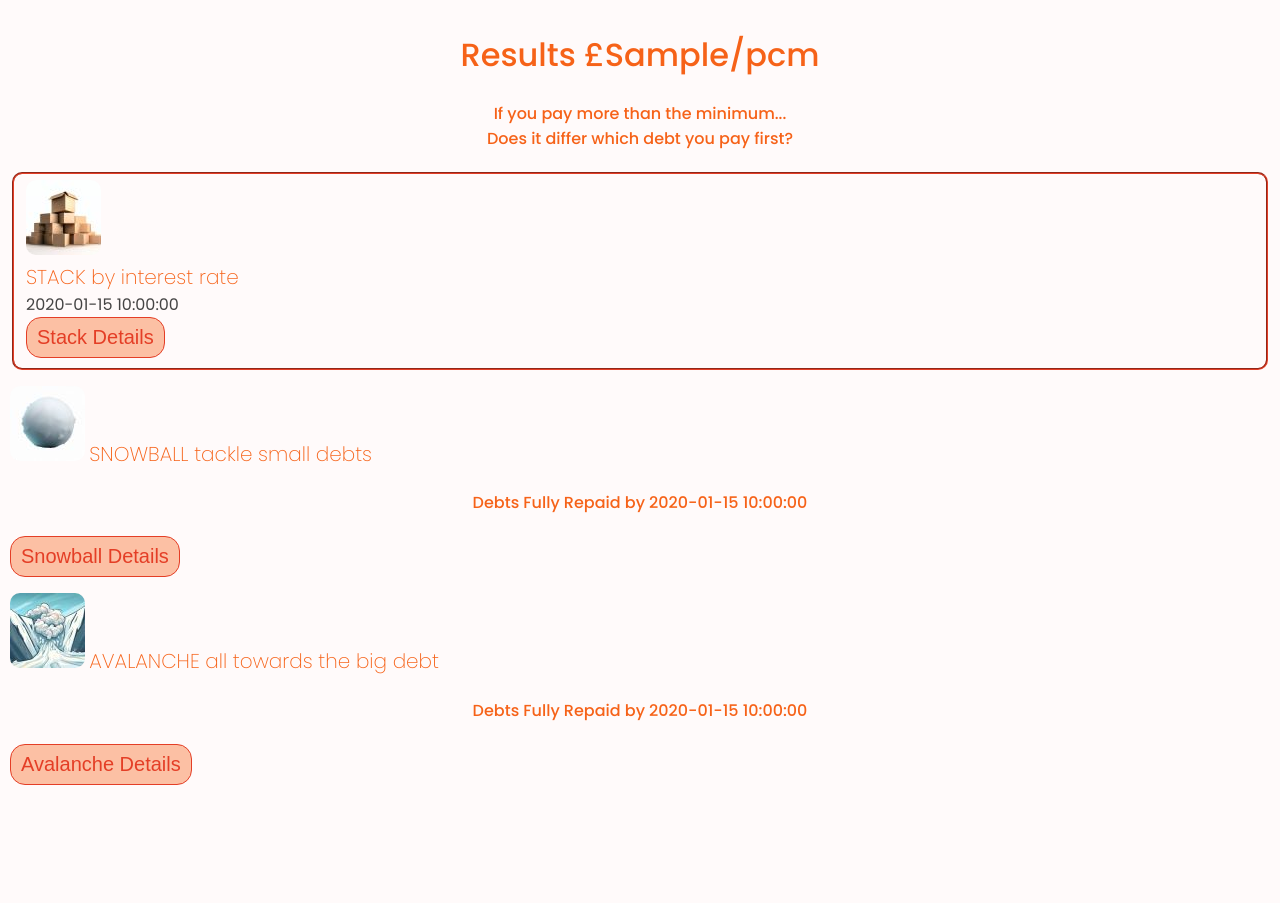
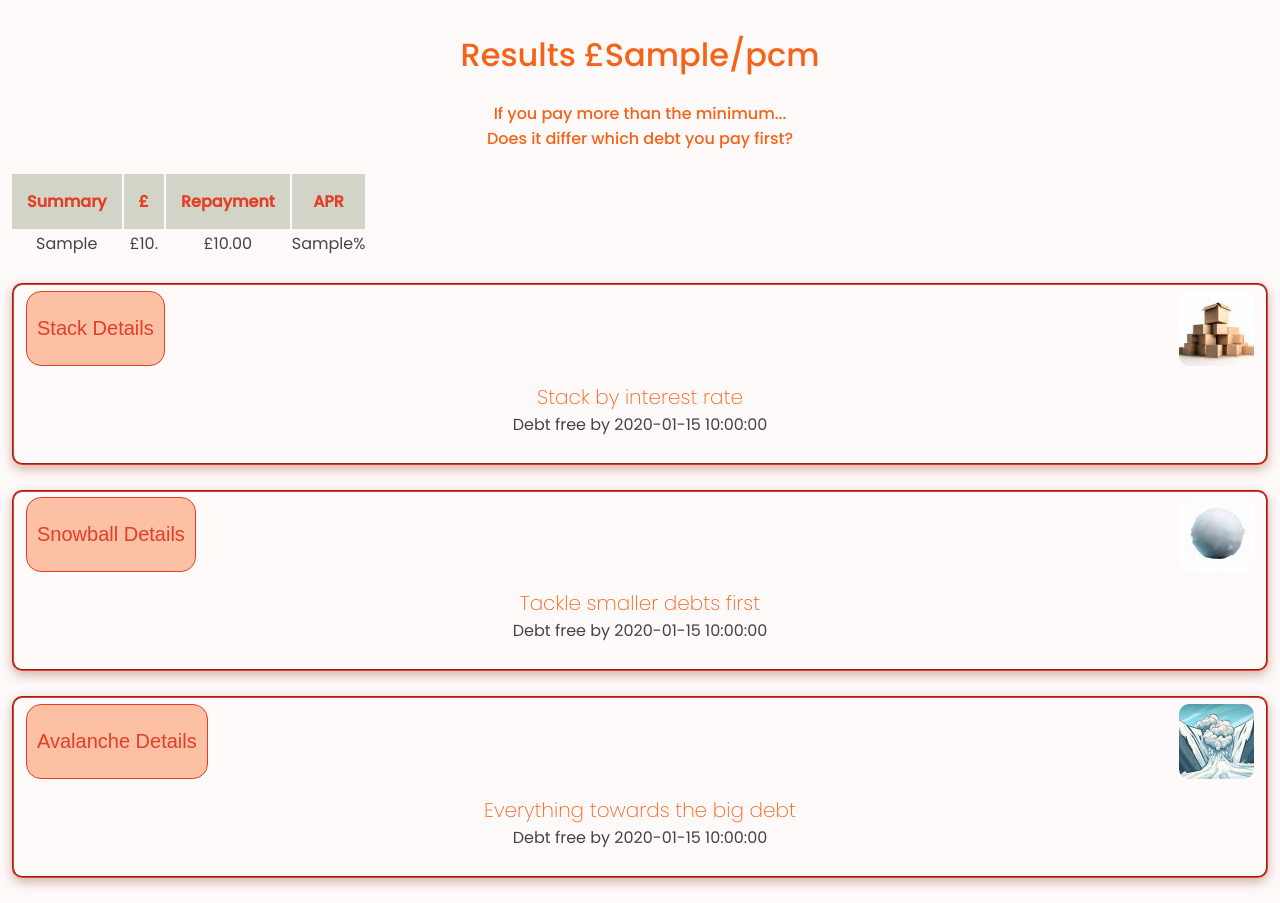
Before and after one commit to annwyl21/debt_comparison, a Flask app: template application/templates/results.html in a window 1280 px wide. Before the commit the page ends 785 px from the top, so only its background shows below. Run offline with Flask 3, Linux system fonts and the light colour scheme; the template is opened without the code that fills it: most values are stand-ins (such as "Sample title", 1, 10 or a date in 2020).

Commit message:
style for results page commited

```diff
--- a/application/static/styles/style.css
+++ b/application/static/styles/style.css
@@ -121,6 +121,7 @@ tr {
 fieldset {
 	border-radius: 10px;
 	border-color: var(--links);
+	box-shadow: 0 4px 12px 0 rgba(124, 39, 3, 0.35);
 }
 
 input {
@@ -160,4 +161,10 @@ input::placeholder {
 	flex-direction: column;
 }
 
+.display_results {
+	display:flex;
+	flex-direction: row;
+	justify-content: space-between;
+}
+
 /* mobile first 385*/
--- a/application/templates/results.html
+++ b/application/templates/results.html
@@ -8,95 +8,131 @@
         <h4>If you pay more than the minimum...<br>Does it differ which debt you pay first?</h4>
     </div>
 
+    <div>
+
+        <table class="summary">
+			<tr>
+				<th>Summary</th>
+				<th>&pound;</th>
+				<th>Repayment</th>
+				<th>APR</th>
+			</tr>
+			{% for debt_obj in results.get_debt_collection() %}
+			<tr>
+				<td>{{ debt_obj.get_identifier() }}</td>
+				<td>&pound;{{ debt_obj.get_amount() }}.</td>
+				<td>&pound;{{  '%.2f' % debt_obj.get_repayment() }}</td>
+				<td>{{ debt_obj.get_interest() }}%</td>
+			</tr>
+			{% endfor %}
+		</table>
+        <br>
+    </div>
+
     <div class="results">
         <fieldset>
-
-        <div class="action">
+            <div class="results">
+                <div class="display_results">
+                    <button id="repaymentDetail" class="btn"><a href="./stack">Stack Details</a></button>
                     <img src="{{ url_for('static', filename='images/box_stacksmall.jpg') }}">
                 </div>
-        <div class="action">
-            <span>STACK by interest rate</span><br>
-            {{ results.get_stack_time() }}
             </div>
 
+            <div style="text-align: center;">
+                <p><span>Stack by interest rate</span><br>
+                Debt free by {{ results.get_stack_time() }}</p>
+            </div>
 
+            <div>
+                <!-- add graph -->
+            </div>
 
+            <div>
                 {% for approach, details in results.get_debt_dict().items() %}
                     {% if approach == 'stack' %}
                         <table>
-                    <tr>
-                        <th>Debt Name</th>
-                        <th>Repaid in Full</th>
-                    </tr>
                             {% for debt, repay_time in details.items() %}
                             <tr>
-                        <td>{{ debt }}</td>
-                        <td>{{ repay_time }} months</td>
+                                <td style="text-align: left;">{{ debt }}:</td>
+                                <td style="text-align: left;">{{ repay_time }} months</td>
                             </tr>
                             {% endfor %}
                         </table>
-
                     {% endif %}
                 {% endfor %}
+            </div>
+        </fieldset>
 
-        <button id="repaymentDetail" class="btn"><a href="./stack">Stack Details</a></button>
-    </fieldset>
+        <br>
+
+        <fieldset>
+            <div class="results">
+                <div class="display_results">
+                    <button id="repaymentDetail" class="btn"><a href="./snowball">Snowball Details</a></button>
+                    <img src="{{ url_for('static', filename='images/snowball_small.jpg') }}">
+                </div>
+            </div>
+
+            <div style="text-align: center;">
+                <p><span>Tackle smaller debts first</span><br>
+                Debt free by {{ results.get_snowball_time() }}</p>
             </div>
 
             <div>
+                <!-- add graph -->
+            </div>
 
-        <p><img src="{{ url_for('static', filename='images/snowball_small.jpg') }}">
-        <span>SNOWBALL tackle small debts</span></p>
-        <h4>Debts Fully Repaid by {{ results.get_snowball_time() }}</h4>
-
+            <div>
                 {% for approach, details in results.get_debt_dict().items() %}
                     {% if approach == 'snowball' %}
                         <table>
-            <tr>
-                <th>Debt Name</th>
-                <th>Repaid in Full</th>
-            </tr>
                             {% for debt, repay_time in details.items() %}
                             <tr>
-                <td>{{ debt }}</td>
-                <td>{{ repay_time }} months</td>
+                                <td style="text-align: left;">{{ debt }}:</td>
+                                <td style="text-align: left;">{{ repay_time }} months</td>
                             </tr>
                             {% endfor %}
                         </table>
-
                     {% endif %}
                 {% endfor %}
+            </div>
+        </fieldset>
 
-    <button id="repaymentDetail" class="btn"><a href="./snowball">Snowball Details</a></button>
+        <br>
 
+        <fieldset>
+            <div class="results">
+                <div class="display_results">
+                    <button id="repaymentDetail" class="btn"><a href="./avalanche">Avalanche Details</a></button>
+                    <img src="{{ url_for('static', filename='images/avalanche_cartoon_small.jpg') }}">
+                </div>
+            </div>
+
+            <div style="text-align: center;">
+                <p><span>Everything towards the big debt</span><br>
+                Debt free by {{ results.get_avalanche_time() }}</p>
             </div>
 
             <div>
+                <!-- add graph -->
+            </div>
 
-
-        <p><img src="{{ url_for('static', filename='images/avalanche_cartoon_small.jpg') }}"> <span>AVALANCHE all towards the big debt</span></p>
-        <h4>Debts Fully Repaid by {{ results.get_avalanche_time() }}</h4>
-
+            <div>
                 {% for approach, details in results.get_debt_dict().items() %}
                     {% if approach == 'avalanche' %}
                         <table>
-            <tr>
-                <th>Debt Name</th>
-                <th>Repaid in Full</th>
-            </tr>
                             {% for debt, repay_time in details.items() %}
                             <tr>
-                <td>{{ debt }}</td>
-                <td>{{ repay_time }} months</td>
+                                <td style="text-align: left;">{{ debt }}:</td>
+                                <td style="text-align: left;">{{ repay_time }} months</td>
                             </tr>
                             {% endfor %}
                         </table>
-
                     {% endif %}
                 {% endfor %}
-
-    <button id="repaymentDetail" class="btn"><a href="./avalanche">Avalanche Details</a></button>
-
+            </div>
+        </fieldset>
+        <br>
 
     </div>
 
```
Lines whose indentation alone changed are shown as unchanged.
